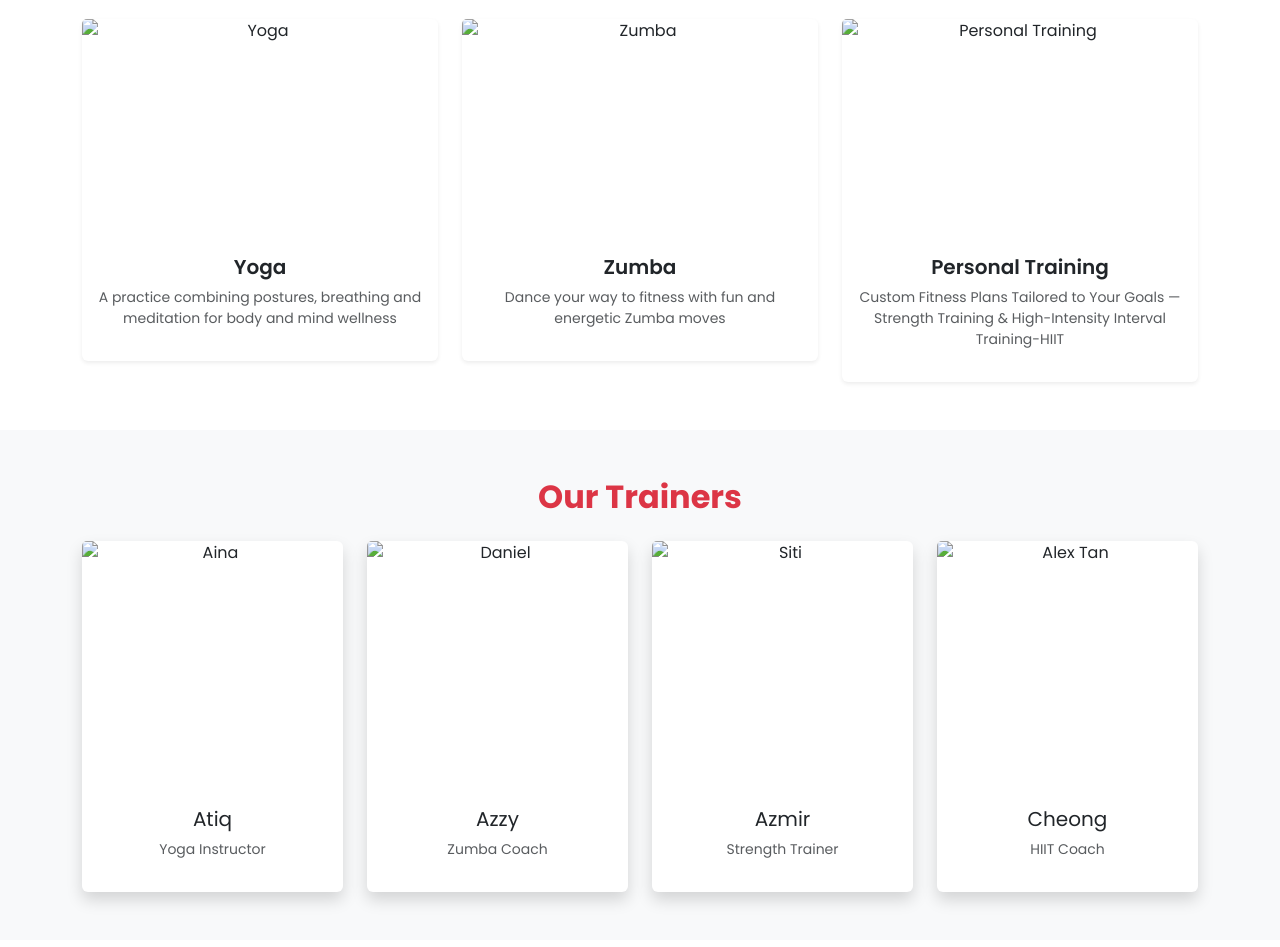
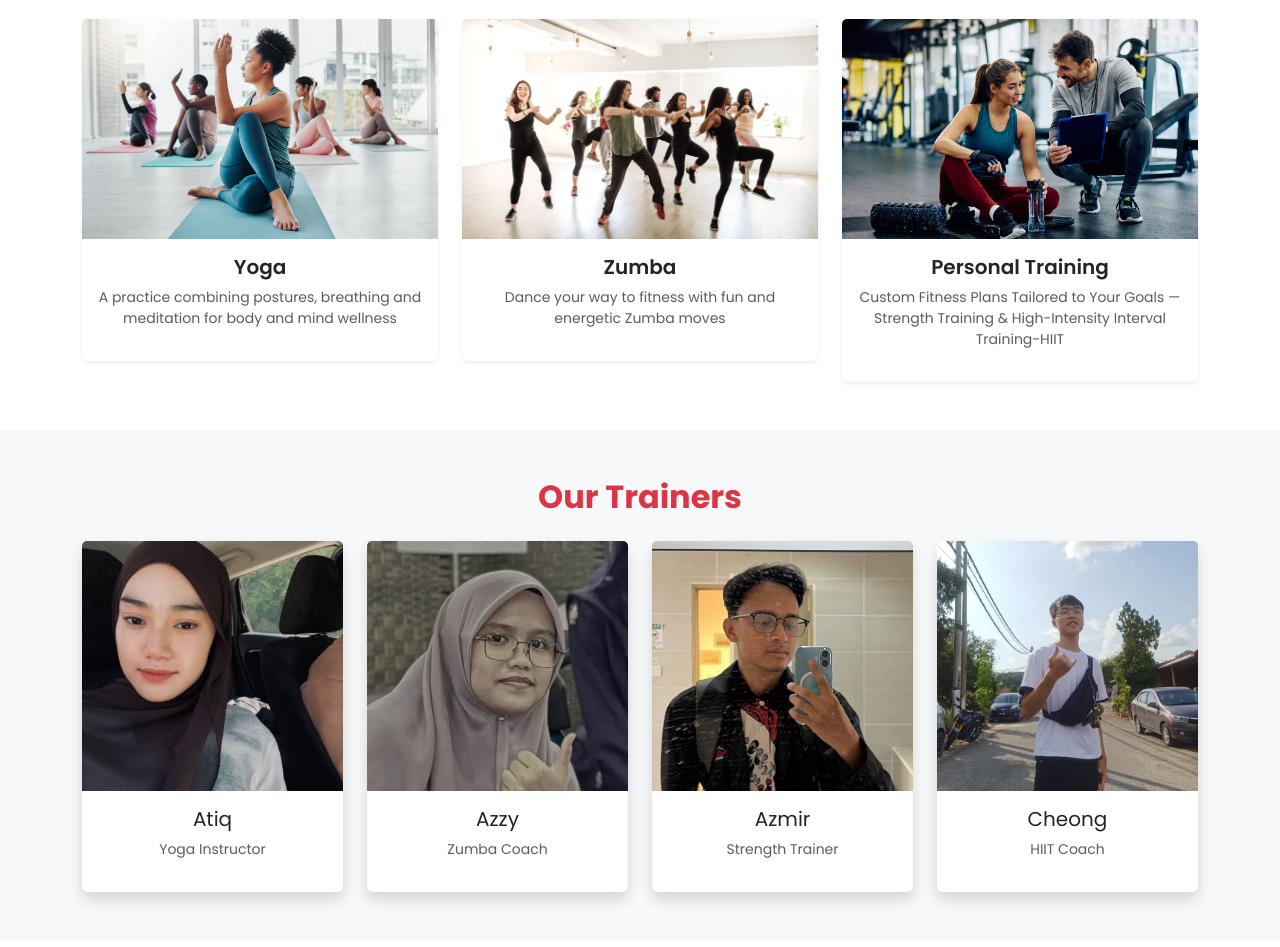
Before and after one commit to ZhiXian03/PEAK-FITNESS-STUDIO, a plain HTML site: page index.html in a window 1280 px wide. Shown: the part 493-1440 px from the top of the page. Drawn offline with nearby package versions, Linux system fonts and the light colour scheme.

Commit message:
Update index.html

```diff
--- a/index.html
+++ b/index.html
@@ -99,7 +99,7 @@
       <div class="row g-4">
         <div class="col-md-4">
           <div class="card program-card border-0 shadow-sm">
-            <img src="image/yoga.jpg" class="card-img-top" alt="Yoga">
+            <img src="yoga.jpg" class="card-img-top" alt="Yoga">
             <div class="card-body">
               <h5 class="fw-semibold">Yoga</h5>
               <p class="small text-muted">A practice combining postures, breathing and meditation for body and mind wellness</p>
@@ -108,7 +108,7 @@
         </div>
         <div class="col-md-4">
           <div class="card program-card border-0 shadow-sm">
-            <img src="image/zumba.jpg" class="card-img-top" alt="Zumba">
+            <img src="zumba.jpg" class="card-img-top" alt="Zumba">
             <div class="card-body">
               <h5 class="fw-semibold">Zumba</h5>
               <p class="small text-muted">Dance your way to fitness with fun and energetic Zumba moves</p>
@@ -117,7 +117,7 @@
         </div>
         <div class="col-md-4">
           <div class="card program-card border-0 shadow-sm">
-            <img src="image/trainer.jpg" class="card-img-top" alt="Personal Training">
+            <img src="trainer.jpg" class="card-img-top" alt="Personal Training">
             <div class="card-body">
               <h5 class="fw-semibold">Personal Training</h5>
               <p class="small text-muted">Custom Fitness Plans Tailored to Your Goals — Strength Training & High-Intensity Interval Training-HIIT</p>
@@ -135,7 +135,7 @@
 		<div class="row row-cols-1 row-cols-md-4 g-4">
 			<div class="col">
 				<div class="card trainer-card border-0 shadow">
-					<img src="image/azzy.jpeg" alt="Aina" class="card-img-top">
+					<img src="azzy.jpeg" alt="Aina" class="card-img-top">
 						<div class="card-body">
 						<h5>Atiq</h5>
 						<p class="small text-muted">Yoga Instructor</p>
@@ -145,7 +145,7 @@
 
 			<div class="col">
 				<div class="card trainer-card border-0 shadow">
-					<img src="image/atiq.jpeg" alt="Daniel" class="card-img-top">
+					<img src="atiq.jpeg" alt="Daniel" class="card-img-top">
 						<div class="card-body">
 						<h5>Azzy</h5>
 						<p class="small text-muted">Zumba Coach</p>
@@ -154,7 +154,7 @@
 			</div>
 			<div class="col">
 				<div class="card trainer-card border-0 shadow">
-					<img src="image/azmir.jpeg" alt="Siti" class="card-img-top">
+					<img src="azmir.jpeg" alt="Siti" class="card-img-top">
 						<div class="card-body">
 						<h5>Azmir</h5>
 						<p class="small text-muted">Strength Trainer</p>
@@ -164,7 +164,7 @@
 
 			<div class="col">
 				<div class="card trainer-card border-0 shadow">
-					<img src="image/cheong.jpeg" alt="Alex Tan" class="card-img-top">
+					<img src="cheong.jpeg" alt="Alex Tan" class="card-img-top">
 						<div class="card-body">
 						<h5>Cheong</h5>
 						<p class="small text-muted">HIIT Coach</p>
@@ -342,4 +342,5 @@
     });
   </script>
 </body>
+
 </html>
```
